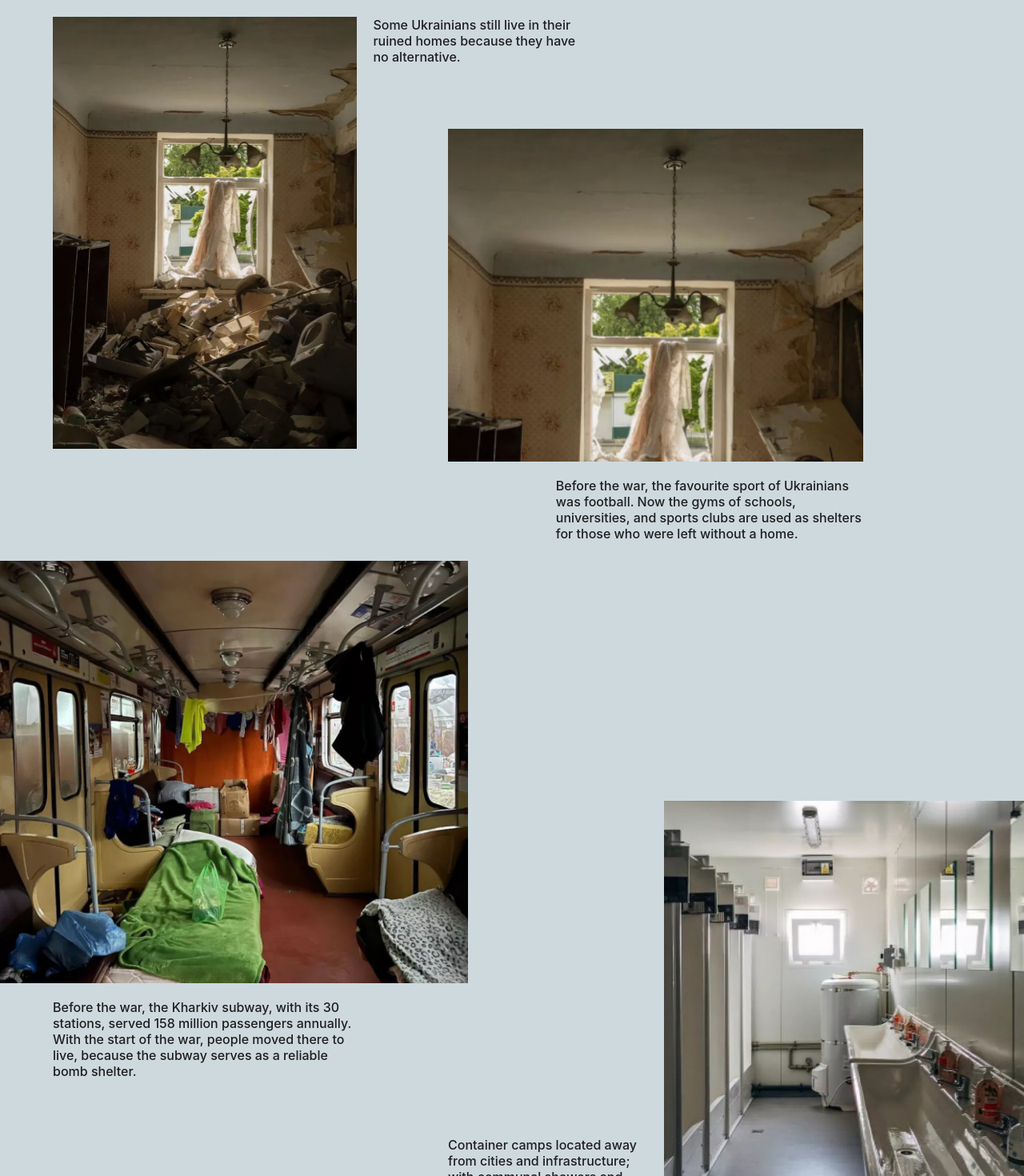
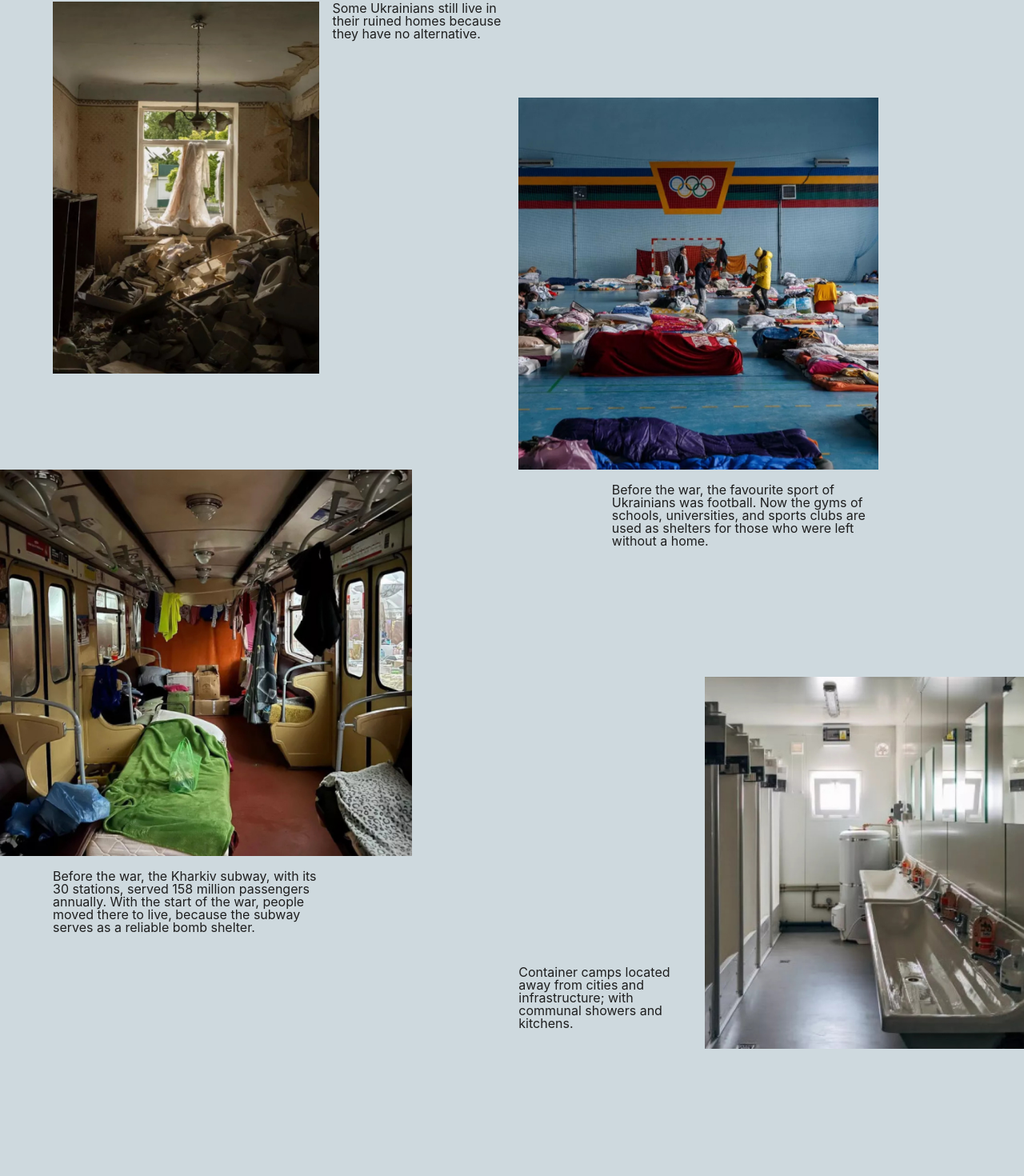
Before and after one commit to whiteand/vsimdim, a Next.js app: page / in a window 1280 px wide. Shown: the part 1492-2962 px from the top of the page at 80% size. Built offline with nearby package versions, Linux system fonts and the light colour scheme.

Commit message:
fixed grid for third slide

```diff
--- /dev/null
+++ b/components/Slide3/Slide3.module.scss
@@ -0,0 +1,41 @@
+.wrapper {
+  display: grid;
+  grid-template-columns: var(--grid-horizontal) repeat(9, 6fr 1fr) 6fr var(
+      --grid-horizontal
+    );
+  grid-template-rows: repeat(11, 6fr 1fr) 6fr;
+}
+
+.imageWrapper {
+  img {
+    width: 100%;
+    height: 100%;
+    object-fit: cover;
+  }
+}
+
+.destroyedRoom {
+  grid-area: 3/2/10/7;
+}
+
+.destroyedRoomDescription {
+  grid-area: 3/8/3/11;
+}
+.sportRoom {
+  grid-area: 5/12/12/19;
+}
+.sportRoomDescription {
+  grid-area: 13/14/13/19;
+}
+.shelter {
+  grid-area: 12/1/20/9;
+}
+.shelterDescription {
+  grid-area: 21/2/21/7;
+}
+.toilet {
+  grid-area: 17/16/24/22;
+}
+.toiletDescription {
+  grid-area: 23/12/23/15;
+}
--- /dev/null
+++ b/components/Slide3/Slide3.tsx
@@ -0,0 +1,60 @@
+import Image from "next/image";
+import s from "./Slide3.module.scss";
+
+interface IImage {
+  description: string;
+  alt: string;
+  src: string;
+  className: string;
+  descriptionClassName: string;
+}
+
+const IMAGES: IImage[] = [
+  {
+    description:
+      "Some Ukrainians still live in their ruined homes because they have no alternative.",
+    alt: "destroyed room",
+    src: "/galery-1.jpg",
+    className: s.destroyedRoom,
+    descriptionClassName: s.destroyedRoomDescription,
+  },
+  {
+    description:
+      "Before the war, the favourite sport of Ukrainians was football. Now the gyms of schools, universities, and sports clubs are used as shelters for those who were left without a home.",
+    alt: "sport room",
+    src: "/galery-2.jpg",
+    className: s.sportRoom,
+    descriptionClassName: s.sportRoomDescription,
+  },
+  {
+    description:
+      "Before the war, the Kharkiv subway, with its 30 stations, served 158 million passengers annually. With the start of the war, people moved there to live, because the subway serves as a reliable bomb shelter.",
+    alt: "shelter",
+    src: "/galery-3.jpg",
+    className: s.shelter,
+    descriptionClassName: s.shelterDescription,
+  },
+  {
+    description:
+      "Container camps located away from cities and infrastructure; with communal showers and kitchens.",
+    alt: "toilet",
+    className: s.toilet,
+    descriptionClassName: s.toiletDescription,
+    src: "/galery-4.jpg",
+  },
+];
+
+export default function Slide3() {
+  return (
+    <div className={s.wrapper}>
+      {IMAGES.map((image) => (
+        <>
+          <div className={`${s.imageWrapper} ${image.className}`}>
+            <Image width="100" height="100" src={image.src} alt={image.alt} />
+          </div>
+          <p className={image.descriptionClassName}>{image.description}</p>
+        </>
+      ))}
+    </div>
+  );
+}
--- /dev/null
+++ b/components/Slide3/index.ts
@@ -0,0 +1,3 @@
+import Slide3 from "./Slide3";
+
+export default Slide3;
--- a/components/ThirdSlide/ThirdSlide.module.scss
+++ /dev/null
@@ -1,105 +0,0 @@
-.wrapper {
-  position: relative;
-  height: calc(var(--grid-row) * 12 + var(--grid-gap) * 11);
-  border-bottom: 1px solid #000;
-
-  p {
-    font-weight: 500;
-    font-size: 16px;
-    line-height: 20px;
-  }
-}
-
-.first {
-  display: grid;
-  position: absolute;
-  gap: var(--grid-gap);
-  top: calc(var(--grid-row) + var(--grid-gap));
-  left: var(--grid-horizontal);
-  width: calc(var(--grid-column) * 5 + var(--grid-gap) * 4);
-  height: calc(var(--grid-row) * 4 + var(--grid-gap) * 3);
-  grid-template-columns: 3fr 2fr;
-
-  & > :first-child {
-    background-image: url("/galery-1.jpg");
-    background-size: cover;
-  }
-}
-.second {
-  display: grid;
-  position: absolute;
-  top: calc(var(--grid-row) * 2 + var(--grid-gap) * 2);
-  right: calc(var(--grid-column) + var(--grid-gap) + var(--grid-horizontal));
-  width: calc(var(--grid-column) * 4 + var(--grid-gap) * 3);
-  height: calc(var(--grid-row) * 4 + var(--grid-gap) * 3);
-  gap: var(--grid-gap);
-  grid-template-rows: 4fr 1fr;
-
-  & > :first-child {
-    background-image: url("/galery-1.jpg");
-    background-size: cover;
-  }
-  div {
-    display: flex;
-    justify-content: flex-end;
-  }
-  p {
-    display: block;
-    width: calc(var(--grid-column) * 3 + var(--grid-gap) * 2);
-    text-align: start;
-  }
-}
-
-.third {
-  display: grid;
-  position: absolute;
-  top: calc(var(--grid-row) * 6 + var(--grid-gap) * 5);
-  left: 0;
-  width: calc(
-    var(--grid-column) * 4 + var(--grid-gap) * 3 + var(--grid-horizontal)
-  );
-  height: calc(var(--grid-row) * 5 + var(--grid-gap) * 4);
-  gap: var(--grid-gap);
-  grid-template-rows: 4fr 1fr;
-
-  & > :first-child {
-    background-image: url("/galery-3.jpg");
-    background-size: cover;
-  }
-  p {
-    padding-left: var(--grid-horizontal);
-    padding-right: calc(var(--grid-column) + var(--grid-gap));
-  }
-}
-
-.fourth {
-  display: flex;
-  justify-content: space-between;
-  align-items: flex-end;
-  position: absolute;
-  top: calc(var(--grid-row) * 8 + var(--grid-gap) * 8);
-  right: 0;
-  width: calc(
-    var(--grid-column) * 5 + var(--grid-gap) * 4 + var(--grid-horizontal)
-  );
-  height: calc(var(--grid-row) * 4 + var(--grid-gap) * 3);
-
-  & > div:first-child {
-    display: flex;
-    justify-content: flex-end;
-    flex-direction: column;
-    flex-basis: calc(var(--grid-column) * 2 + var(--grid-gap));
-  }
-
-  & > :last-child {
-    background-image: url("/galery-4.jpg");
-    background-size: cover;
-    height: 100%;
-    flex-basis: calc(
-      var(--grid-gap) * 2 + var(--grid-column) * 3 + var(--grid-horizontal)
-    );
-  }
-  p {
-    height: var(--grid-row);
-  }
-}
--- a/components/ThirdSlide/ThirdSlide.tsx
+++ /dev/null
@@ -1,42 +0,0 @@
-import s from "./ThirdSlide.module.scss";
-
-export default function ThirdSlide() {
-  return (
-    <div className={s.wrapper}>
-      <div className={s.first}>
-        <div />
-        <p>
-          Some Ukrainians still live in their ruined homes because they have no
-          alternative.
-        </p>
-      </div>
-      <div className={s.second}>
-        <div />
-        <div>
-          <p>
-            Before the war, the favourite sport of Ukrainians was football. Now
-            the gyms of schools, universities, and sports clubs are used as
-            shelters for those who were left without a home.
-          </p>
-        </div>
-      </div>
-      <div className={s.third}>
-        <div />
-        <p>
-          Before the war, the Kharkiv subway, with its 30 stations, served 158
-          million passengers annually. With the start of the war, people moved
-          there to live, because the subway serves as a reliable bomb shelter.
-        </p>
-      </div>
-      <div className={s.fourth}>
-        <div>
-          <p>
-            Container camps located away from cities and infrastructure; with
-            communal showers and kitchens.
-          </p>
-        </div>
-        <div />
-      </div>
-    </div>
-  );
-}
--- a/components/ThirdSlide/index.ts
+++ /dev/null
@@ -1,3 +0,0 @@
-import ThirdSlide from "./ThirdSlide";
-
-export default ThirdSlide;
--- a/pages/index.tsx
+++ b/pages/index.tsx
@@ -9,7 +9,7 @@ import Slide6 from "../components/Slide6";
 import Slide7 from "../components/Slide7";
 import Slide8 from "../components/Slide8/Slide8";
 import Slide9 from "../components/Slide9";
-import ThirdSlide from "../components/ThirdSlide";
+import Slide3 from "../components/Slide3";
 
 export default function Home() {
   return (
@@ -21,7 +21,7 @@ export default function Home() {
       </Head>
       <FirstScreen />
       <SecondSlide />
-      <ThirdSlide />
+      <Slide3 />
       <FourthSlide />
       <Slide5 />
       <Slide6 />
```
